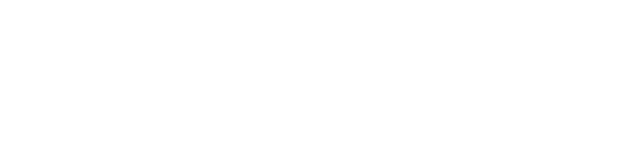
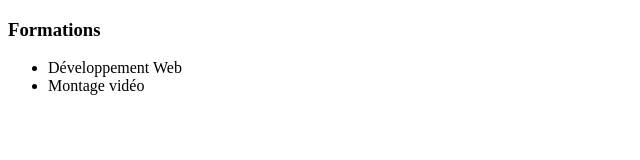
Before and after one commit to e-mandy/mon-cv, a plain HTML site: page index.html in a window 1280 px wide. Shown: the whole page, without its empty margins (0-640 px from the left). Drawn offline with Linux system fonts and the light colour scheme.

Commit message:
mise en place de la section formations

```diff
--- a/index.html
+++ b/index.html
@@ -7,6 +7,14 @@
     <title>Document</title>
 </head>
 <body>
-
+    <div>
+        <h3>Formations</h3>
+        <p>
+            <ul>
+                <li>Développement Web</li>
+                <li>Montage vidéo</li>
+            </ul>
+        </p>
+    </div>
 </body>
 </html>
```
